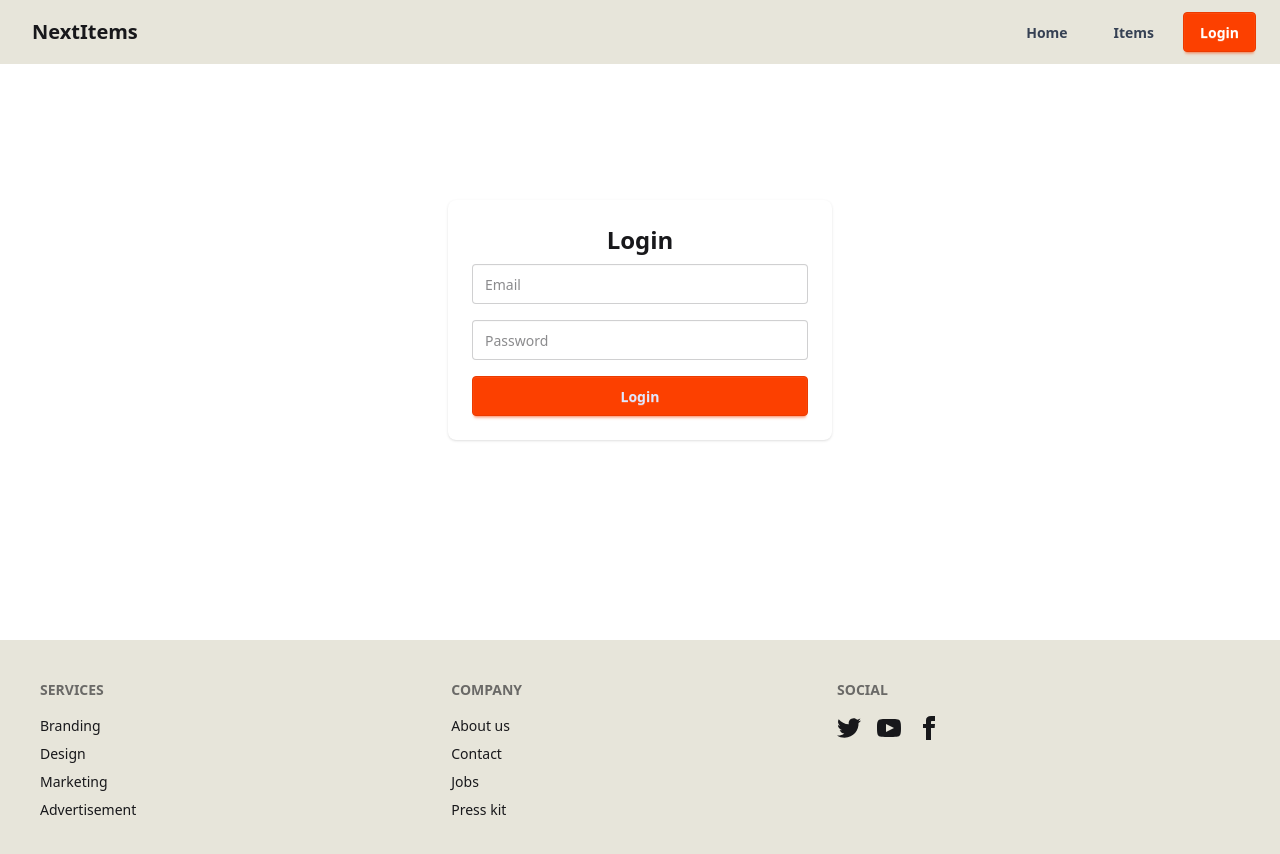
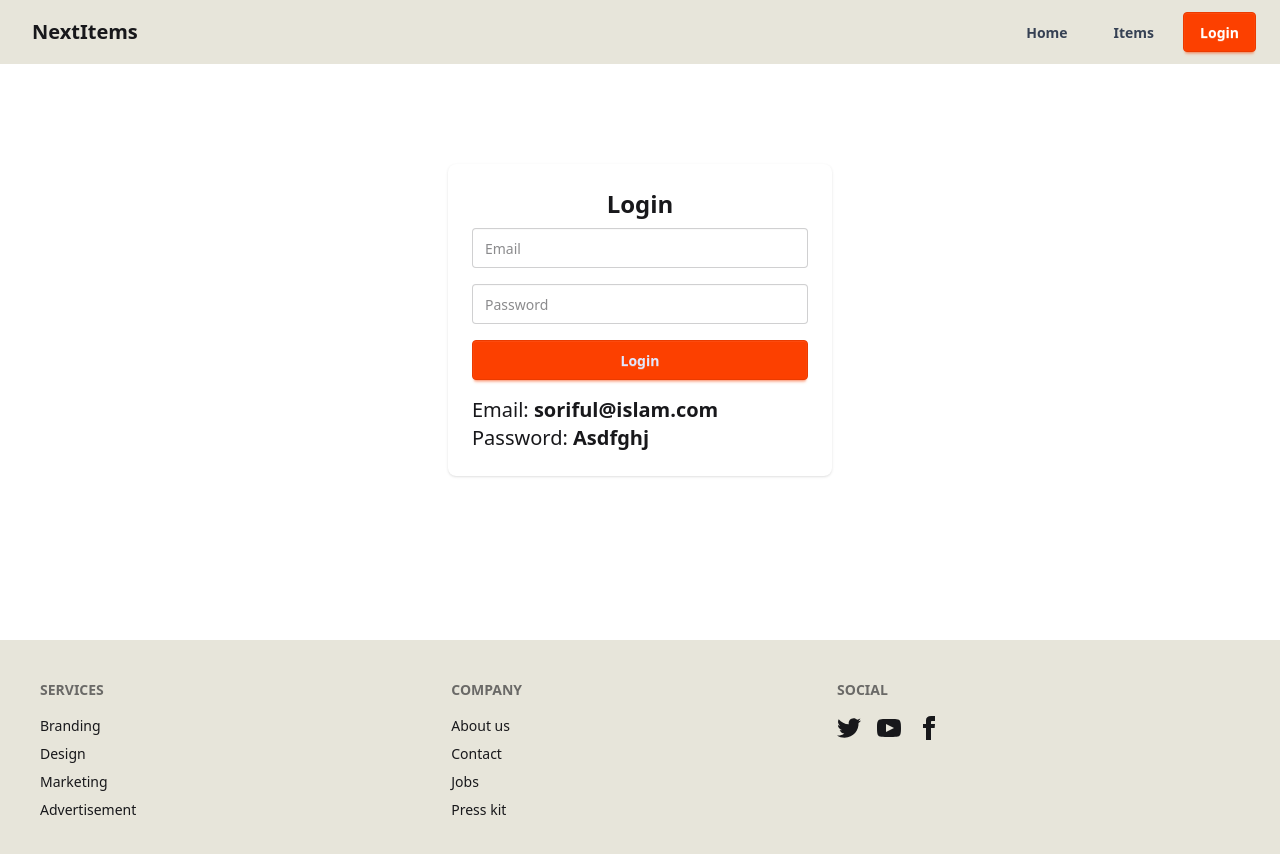
Before and after one commit to islamSorifulhero/next-items-app, a Next.js app: page /login in a window 1280 px wide. Shown: the top 854 px of the page. Built offline with nearby package versions, Linux system fonts and the light colour scheme.

Commit message:
Email and password add

```diff
--- a/src/app/login/page.jsx
+++ b/src/app/login/page.jsx
@@ -17,7 +17,6 @@ const LoginPage = () => {
     if (email === "soriful@islam.com" && password === "Asdfghj") {
       loginUser();
 
-      // 🔔 SUCCESS TOAST
       toast.success("Login successful!");
 
       setError("");
@@ -28,7 +27,6 @@ const LoginPage = () => {
     } else {
       setError("Invalid email or password");
 
-      // 🔔 ERROR TOAST
       toast.error("Invalid email or password");
     }
   };
@@ -61,6 +59,11 @@ const LoginPage = () => {
             <button className="btn btn-primary w-full">
               Login
             </button>
+
+            <div>
+              <h3 className="text-xl">Email: <span className="font-bold">soriful@islam.com</span></h3>
+              <h3 className="text-xl">Password: <span className="font-bold">Asdfghj</span></h3>
+            </div>
           </form>
         </div>
       </div>
```
